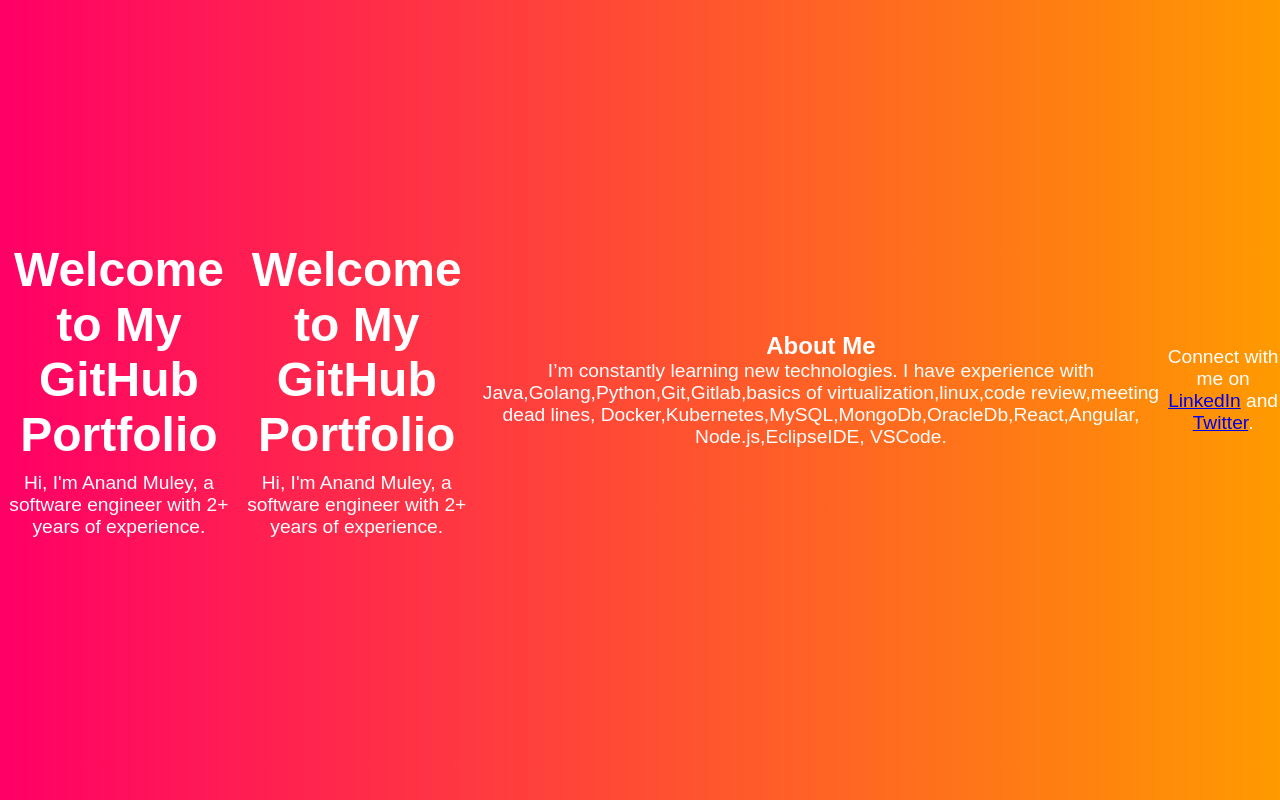
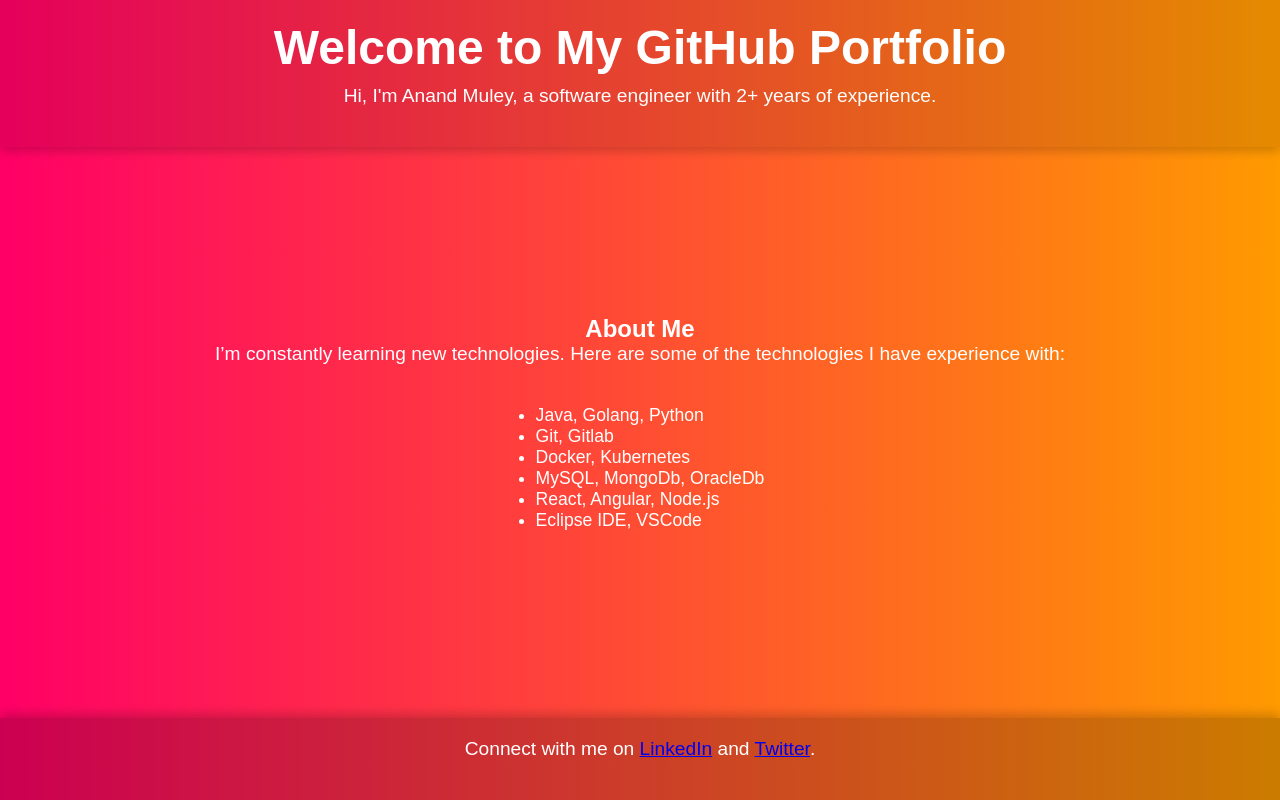
Before and after one commit to anandmuley568/Anand-Portfolio, a plain HTML site: page index.html in a window 1280 px wide. Drawn offline with Linux system fonts and the light colour scheme.

Commit message:
Update index.html

```diff
--- a/index.html
+++ b/index.html
@@ -5,10 +5,6 @@
     <meta charset="UTF-8">
     <meta name="viewport" content="width=device-width, initial-scale=1.0">
     <title>Your GitHub Profile</title>
-     <header>
-        <h1>Welcome to My GitHub Portfolio</h1>
-        <p>Hi, I'm Anand Muley, a software engineer with 2+ years of experience.</p>
-    </header>
     <style>
         * {
             margin: 0;
@@ -20,19 +16,34 @@
             font-family: 'Arial', sans-serif;
             background: linear-gradient(to right, #f06, #ff9a00);
             color: white;
-            text-align: center;
             display: flex;
-            justify-content: center;
-            align-items: center;
-            height: 100vh;
+            flex-direction: column;
+            min-height: 100vh;
             margin: 0;
         }
 
-        .container {
-            background: rgba(255, 255, 255, 0.1);
-            border-radius: 15px;
-            padding: 40px;
-            box-shadow: 0px 10px 30px rgba(0, 0, 0, 0.2);
+        header {
+            background-color: rgba(0, 0, 0, 0.1);
+            padding: 20px;
+            text-align: center;
+            box-shadow: 0px 4px 10px rgba(0, 0, 0, 0.2);
+        }
+
+        section {
+            flex-grow: 1;
+            display: flex;
+            flex-direction: column;
+            justify-content: center;
+            align-items: center;
+            text-align: center;
+            padding: 20px;
+        }
+
+        footer {
+            background-color: rgba(0, 0, 0, 0.2);
+            padding: 20px;
+            text-align: center;
+            box-shadow: 0px -4px 10px rgba(0, 0, 0, 0.2);
         }
 
         h1 {
@@ -45,8 +56,12 @@
             margin-bottom: 20px;
         }
 
-        .social-icons {
-            margin-top: 20px;
+        ul {
+            list-style-type: disc;
+            margin: 20px 0;
+            padding-left: 20px;
+            text-align: left;
+            font-size: 1.1em;
         }
 
         .social-icons a {
@@ -62,19 +77,7 @@
     </style>
 </head>
 
-<!-- <body>
-    <div class="container">
-        <h1>Hello, I'm [Your Name]!</h1>
-        <p>Welcome to my GitHub profile. I'm a passionate developer who loves creating beautiful and functional software.</p>
-        <div class="social-icons">
-            <a href="https://github.com/yourusername" target="_blank">GitHub</a>
-            <a href="https://twitter.com/yourusername" target="_blank">Twitter</a>
-            <a href="https://linkedin.com/in/yourusername" target="_blank">LinkedIn</a>
-        </div>
-    </div>
-</body> -->
-
-    <body>
+<body>
     <header>
         <h1>Welcome to My GitHub Portfolio</h1>
         <p>Hi, I'm Anand Muley, a software engineer with 2+ years of experience.</p>
@@ -82,60 +85,20 @@
 
     <section id="about">
         <h2>About Me</h2>
-        <p>I’m constantly learning new technologies. I have experience with Java,Golang,Python,Git,Gitlab,basics of virtualization,linux,code review,meeting dead lines, Docker,Kubernetes,MySQL,MongoDb,OracleDb,React,Angular, Node.js,EclipseIDE, VSCode.</p>
+        <p>I’m constantly learning new technologies. Here are some of the technologies I have experience with:</p>
+        <ul>
+            <li>Java, Golang, Python</li>
+            <li>Git, Gitlab</li>
+            <li>Docker, Kubernetes</li>
+            <li>MySQL, MongoDb, OracleDb</li>
+            <li>React, Angular, Node.js</li>
+            <li>Eclipse IDE, VSCode</li>
+        </ul>
     </section>
 
-<!--     <section id="projects">
-        <h2>Featured Projects</h2>
-        <div class="project">
-            <h3><a href="https://github.com/your-repo" target="_blank">Project 1</a></h3>
-            <p>Description of project 1.</p>
-        </div>
-        <div class="project">
-            <h3><a href="https://github.com/your-repo" target="_blank">Project 2</a></h3>
-            <p>Description of project 2.</p>
-        </div>
-    </section> -->
-
-<!--     <section id="contact">
-        <h2>Get In Touch</h2>
-        <form id="contactForm">
-            <label for="name">Name:</label>
-            <input type="text" id="name" name="name" required>
-
-            <label for="email">Email:</label>
-            <input type="email" id="email" name="email" required>
-
-            <label for="message">Message:</label>
-            <textarea id="message" name="message" rows="4" required></textarea>
-
-            <button type="submit">Send</button>
-        </form>
-    </section> -->
-
     <footer>
-        <p>Connect with me on <a href="https://linkedin.com/in/your-profile" target="_blank">LinkedIn</a> and <a href="https://twitter.com/your-handle" target="_blank">Twitter</a>.</p>
+        <p>Connect with me on <a href="https://www.linkedin.com/in/anand-muley-loves-coding/" target="_blank">LinkedIn</a> and <a href="https://www.hackerrank.com/profile/anandmuley568" target="_blank">Twitter</a>.</p>
     </footer>
-
-<!--     <script>
-        document.getElementById('contactForm').addEventListener('submit', function(event) {
-            event.preventDefault();
-
-            // Simple form validation
-            let name = document.getElementById('name').value;
-            let email = document.getElementById('email').value;
-            let message = document.getElementById('message').value;
-            if (name && email && message) {
-                alert('Thank you for your message, ' + name + '! I will get back to you soon.');
-                // You can add functionality to send the form data to your server or email service here.
-
-                // Clear the form
-                document.getElementById('contactForm').reset();
-            } else {
-                alert('Please fill out all fields.');
-            }
-        });
-    </script> -->
 </body>
 
 </html>
```
